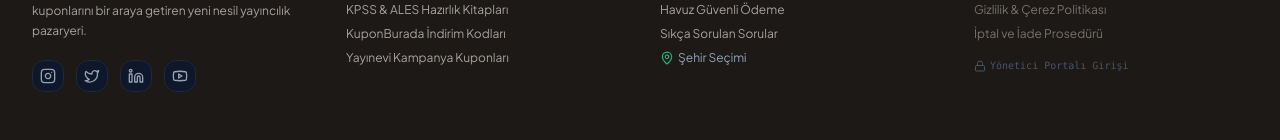
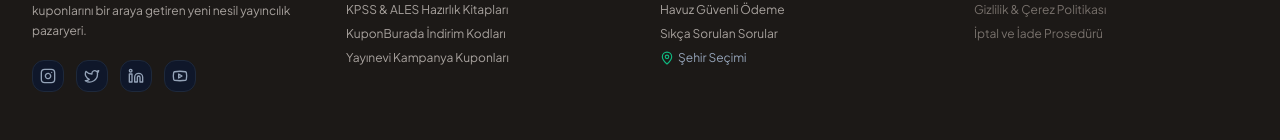
Before and after one commit to ensibey/ozel-ders-borsasi, a React (Vite) app: page / in a window 1280 px wide. Shown: the part 6453-6593 px from the top of the page. Built offline with nearby package versions, Linux system fonts and the light colour scheme; no server answers.

Commit message:
Remove_admin_portal_login_link_from_footer

```diff
--- a/src/components/public/PublicFooter.jsx
+++ b/src/components/public/PublicFooter.jsx
@@ -119,17 +119,6 @@ export default function PublicFooter({
               <li><span className="text-[#78716C] hover:text-slate-300 cursor-pointer transition-colors">Mesafeli Satış Sözleşmesi</span></li>
               <li><span className="text-[#78716C] hover:text-slate-300 cursor-pointer transition-colors">Gizlilik & Çerez Politikası</span></li>
               <li><span className="text-[#78716C] hover:text-slate-300 cursor-pointer transition-colors">İptal ve İade Prosedürü</span></li>
-              <li className="pt-2">
-                <button
-                  onClick={() => {
-                    window.location.hash = '#admin';
-                    if (onOpenAuthModal) onOpenAuthModal('admin');
-                  }}
-                  className="text-slate-600 hover:text-slate-400 transition-colors text-[10px] font-mono flex items-center gap-1"
-                >
-                  <Lock className="w-3 h-3" /> Yönetici Portalı Girişi
-                </button>
-              </li>
             </ul>
           </div>
 
```
